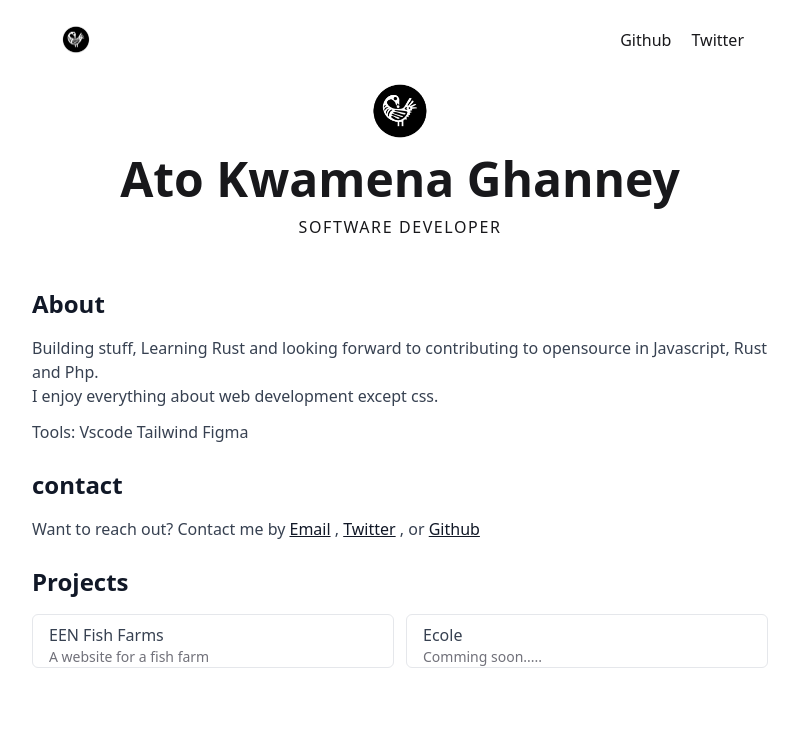
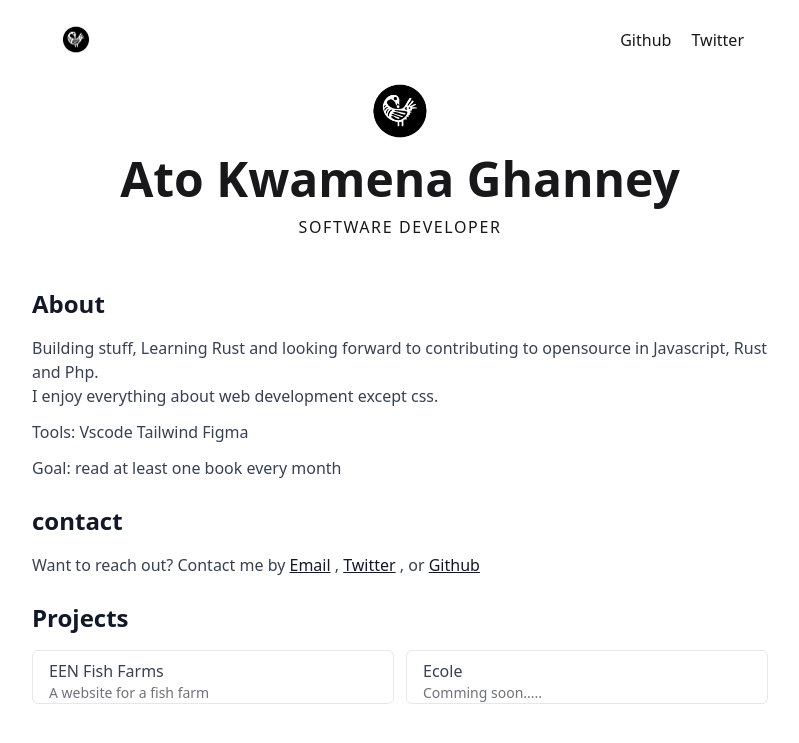
Before and after one commit to at-o/at-o.github.io, a Jekyll site: the page built from index.html, in a window 1280 px wide. Shown: the top 743 px of the page, without its empty margins (240-1039 px from the left). Built offline with Jekyll 4.4.1, drawn with Linux system fonts in a browser that asks for light colours; nearby versions of some CDN libraries.

Commit message:
About me updated

```diff
--- a/index.html
+++ b/index.html
@@ -34,6 +34,7 @@ layout: default
       I enjoy everything about web development except css.
     </p>
     <p class="my-3">Tools: Vscode Tailwind Figma</p>
+    <p>Goal: read at least one book every month</p>
   </section>
 
   <section class="mb-6 text-gray-700">
```
